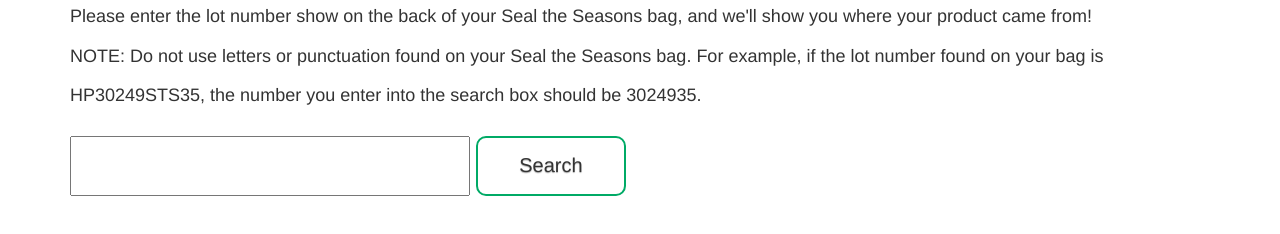
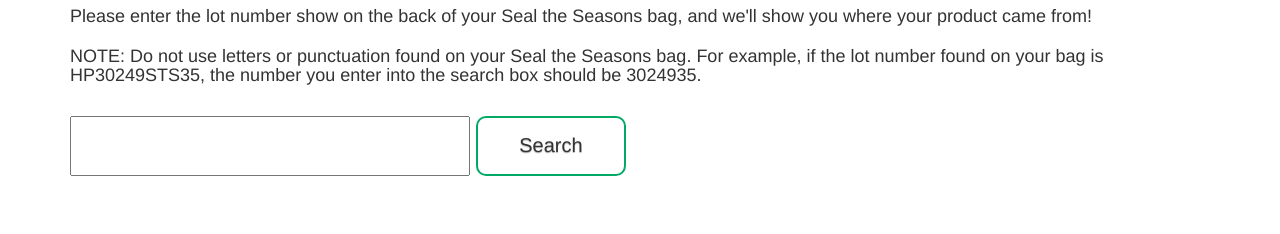
Before and after one commit to sealtheseasons/LotTracker, a website: page views/searchByLotCode.html in a window 1280 px wide. Shown: the part 56-290 px from the top of the page. Drawn offline with nearby package versions, Linux system fonts and the light colour scheme.

Commit message:
Update searchByLotCode.html

```diff
--- a/views/searchByLotCode.html
+++ b/views/searchByLotCode.html
@@ -33,7 +33,7 @@
 <section class='container'>
 
     <h2 class="heading">Lot Tracker</h2>
-    <h4>Please enter the lot number show on the back of your Seal the Seasons bag, and we'll show you where your product came from! <br><br>NOTE: Do not use letters or punctuation found on your Seal the Seasons bag. For example, if the lot number found on your bag is <br><br>HP30249STS35, the number you enter into the search box should be 3024935.</h4>
+    <h4>Please enter the lot number show on the back of your Seal the Seasons bag, and we'll show you where your product came from! <br><br>NOTE: Do not use letters or punctuation found on your Seal the Seasons bag. For example, if the lot number found on your bag is HP30249STS35, the number you enter into the search box should be 3024935.</h4>
     <br>
 
     <!--user input-->
```
